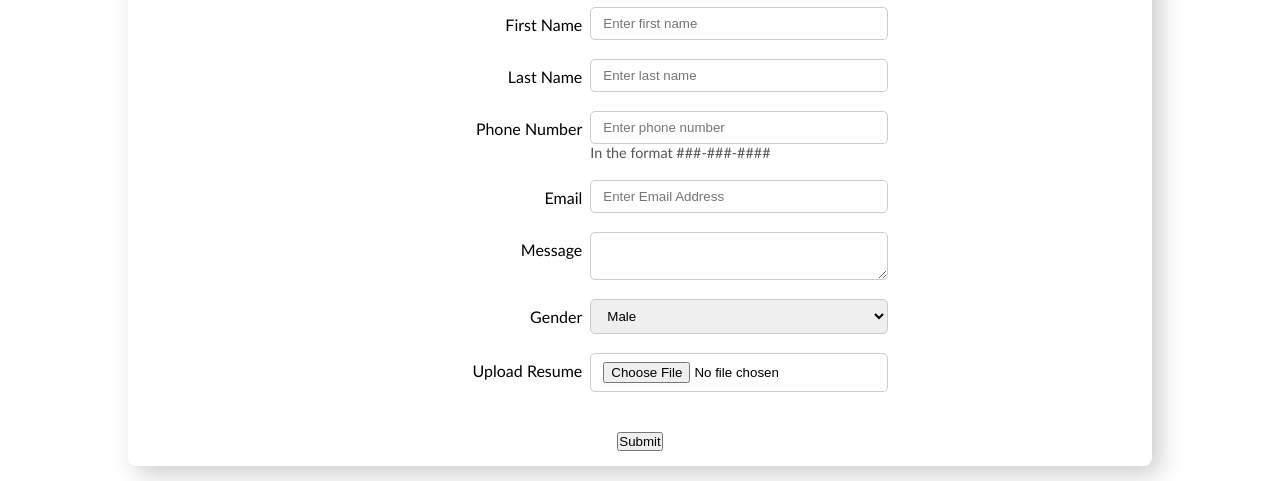
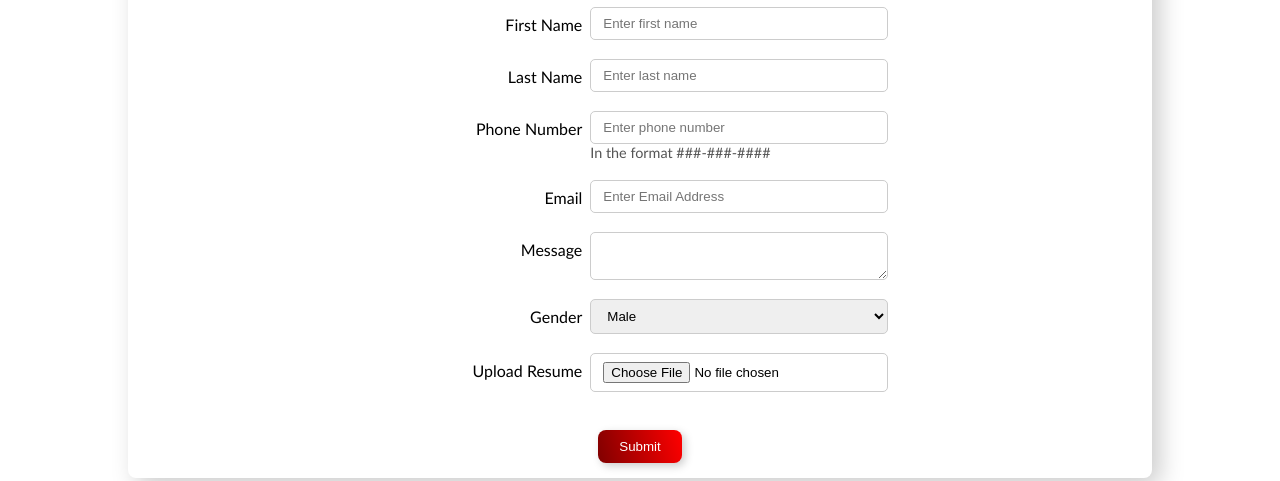
Before and after one commit to JesseBoise/mzamomtsha, a plain HTML site: page index.html in a window 1280 px wide. Shown: the part 876-1357 px from the top of the page. Drawn offline with Linux system fonts and the light colour scheme.

Commit message:
Add style for teacher application submit

```diff
--- a/css/application.css
+++ b/css/application.css
@@ -74,3 +74,12 @@
   color: #555;
   font-size: 0.9em;
 }
+
+.teacher-application .teacher-submit {
+    border: none;
+    border-radius: 8px;
+    padding: 0.675em 1.325rem;
+    background-image: linear-gradient(75deg, maroon, red);
+    box-shadow: 3px 3px 8px #CCC;
+    color: white;
+}
```
